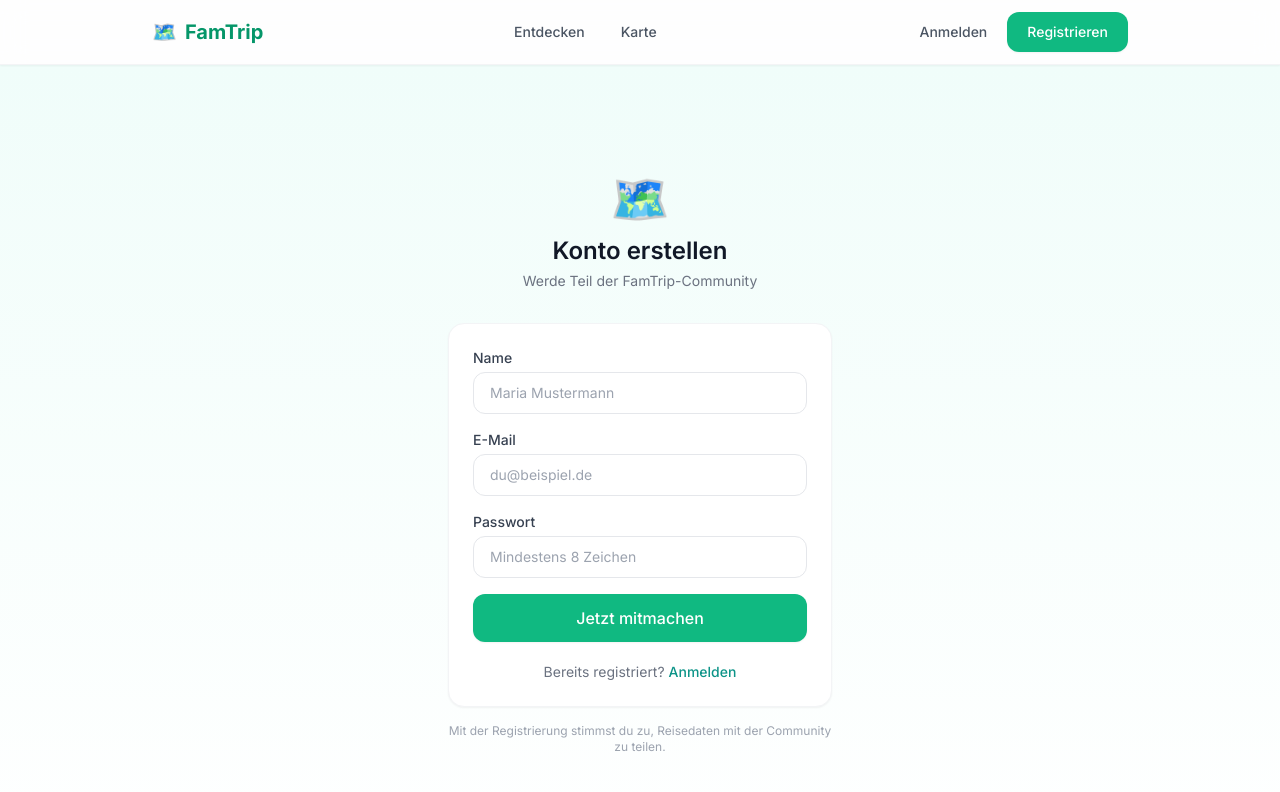
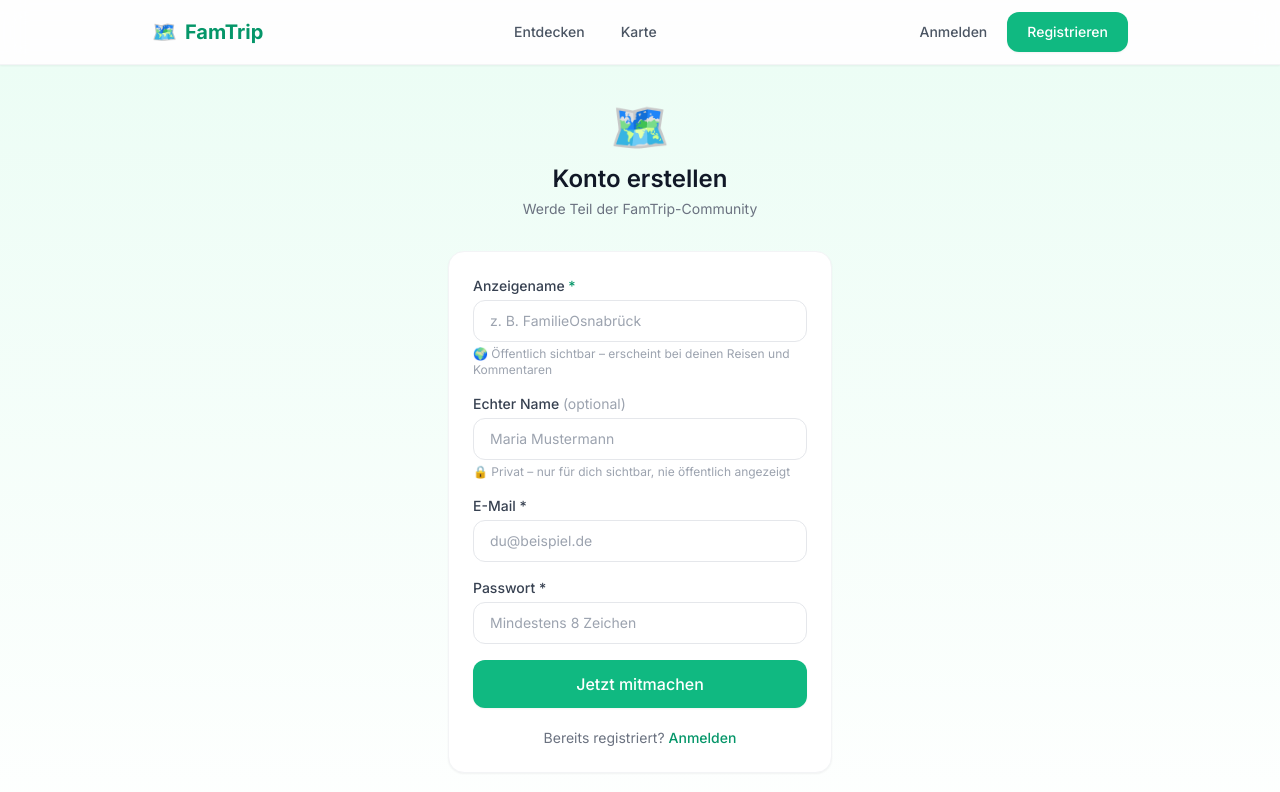
Before and after one commit to alexanderlooschen/famtrip-web, a Next.js app: page /registrieren in a window 1280 px wide. Shown: the top 792 px of the page. Built offline with nearby package versions, Linux system fonts and the light colour scheme.

Commit message:
Registrierung: Anzeigename und echter Name getrennt

```diff
--- a/app/registrieren/page.tsx
+++ b/app/registrieren/page.tsx
@@ -3,30 +3,45 @@
 
 import { useState } from 'react';
 import { useAuth } from '../../context/AuthContext';
+import { supabase } from '../../lib/supabase';
 
 export default function RegistrierenPage() {
   const { signUp } = useAuth();
-  const [name, setName]         = useState('');
-  const [email, setEmail]       = useState('');
-  const [passwort, setPasswort] = useState('');
-  const [fehler, setFehler]     = useState('');
-  const [erfolg, setErfolg]     = useState(false);
-  const [laden, setLaden]       = useState(false);
+  const [name, setName]             = useState('');
+  const [anzeigename, setAnzeigename] = useState('');
+  const [email, setEmail]           = useState('');
+  const [passwort, setPasswort]     = useState('');
+  const [fehler, setFehler]         = useState('');
+  const [erfolg, setErfolg]         = useState(false);
+  const [laden, setLaden]           = useState(false);
 
   const absenden = async (e: React.FormEvent) => {
     e.preventDefault();
     if (passwort.length < 8) { setFehler('Passwort muss mindestens 8 Zeichen haben.'); return; }
+    if (!anzeigename.trim()) { setFehler('Bitte einen Anzeigenamen wählen.'); return; }
+    if (anzeigename.length < 3) { setFehler('Anzeigename muss mindestens 3 Zeichen haben.'); return; }
     setFehler('');
     setLaden(true);
-    const err = await signUp(email, passwort, name);
+
+    const { error } = await signUp(email, passwort, name);
+    if (error) { setFehler(error); setLaden(false); return; }
+
+    // Anzeigename direkt nach Registrierung setzen
+    // (wird nach Email-Bestätigung aktiv – als Metadata mitgeben)
+    const { data: { session } } = await supabase.auth.getSession();
+    if (session) {
+      await supabase.from('users')
+        .update({ anzeigename: anzeigename.trim() })
+        .eq('id', session.user.id);
+    }
+
     setLaden(false);
-    if (err) setFehler(err);
-    else setErfolg(true);
+    setErfolg(true);
   };
 
   if (erfolg) {
     return (
-      <div className="min-h-screen flex items-center justify-center px-4 bg-gradient-to-b from-teal-50 to-white">
+      <div className="min-h-screen flex items-center justify-center px-4 bg-gradient-to-b from-emerald-50 to-white">
         <div className="text-center max-w-sm">
           <span className="text-6xl">📬</span>
           <h2 className="text-2xl font-semibold text-gray-900 mt-4 mb-2">Fast geschafft!</h2>
@@ -34,6 +49,10 @@
             Wir haben eine Bestätigungs-E-Mail an <strong>{email}</strong> gesendet.
             Bitte klicke auf den Link darin, um dein Konto zu aktivieren.
           </p>
+          <div className="bg-emerald-50 border border-emerald-100 rounded-xl p-4 mt-5 text-sm text-emerald-700">
+            <p>Dein Anzeigename: <strong>{anzeigename}</strong></p>
+            <p className="text-xs text-emerald-600 mt-1">So wirst du in der Community sichtbar sein.</p>
+          </div>
           <a href="/login" className="btn-primary inline-block mt-6">Zur Anmeldung</a>
         </div>
       </div>
@@ -41,7 +60,7 @@
   }
 
   return (
-    <div className="min-h-screen flex items-center justify-center px-4 bg-gradient-to-b from-teal-50 to-white">
+    <div className="min-h-screen flex items-center justify-center px-4 bg-gradient-to-b from-emerald-50 to-white">
       <div className="w-full max-w-sm">
         <div className="text-center mb-8">
           <span className="text-5xl">🗺️</span>
@@ -57,46 +76,77 @@
           )}
 
           <form onSubmit={absenden} className="space-y-4">
+
+            {/* Anzeigename – öffentlich */}
             <div>
-              <label className="block text-sm font-medium text-gray-700 mb-1">Name</label>
+              <label className="block text-sm font-medium text-gray-700 mb-1">
+                Anzeigename <span className="text-emerald-600">*</span>
+              </label>
               <input
-                type="text" required value={name} onChange={e => setName(e.target.value)}
+                type="text" required value={anzeigename}
+                onChange={e => setAnzeigename(e.target.value)}
+                placeholder="z. B. FamilieOsnabrück"
+                className="eingabe"
+              />
+              <p className="text-xs text-gray-400 mt-1">
+                🌍 Öffentlich sichtbar – erscheint bei deinen Reisen und Kommentaren
+              </p>
+            </div>
+
+            {/* Name – privat */}
+            <div>
+              <label className="block text-sm font-medium text-gray-700 mb-1">
+                Echter Name <span className="text-gray-400 font-normal">(optional)</span>
+              </label>
+              <input
+                type="text" value={name}
+                onChange={e => setName(e.target.value)}
                 placeholder="Maria Mustermann"
-                className="w-full border border-gray-200 rounded-xl px-4 py-2.5 text-sm focus:outline-none focus:ring-2 focus:ring-teal-300"
+                className="eingabe"
+              />
+              <p className="text-xs text-gray-400 mt-1">
+                🔒 Privat – nur für dich sichtbar, nie öffentlich angezeigt
+              </p>
+            </div>
+
+            <div>
+              <label className="block text-sm font-medium text-gray-700 mb-1">E-Mail *</label>
+              <input
+                type="email" required value={email}
+                onChange={e => setEmail(e.target.value)}
+                placeholder="du@beispiel.de"
+                className="eingabe"
               />
             </div>
+
             <div>
-              <label className="block text-sm font-medium text-gray-700 mb-1">E-Mail</label>
+              <label className="block text-sm font-medium text-gray-700 mb-1">Passwort *</label>
               <input
-                type="email" required value={email} onChange={e => setEmail(e.target.value)}
-                placeholder="du@beispiel.de"
-                className="w-full border border-gray-200 rounded-xl px-4 py-2.5 text-sm focus:outline-none focus:ring-2 focus:ring-teal-300"
+                type="password" required value={passwort}
+                onChange={e => setPasswort(e.target.value)}
+                placeholder="Mindestens 8 Zeichen"
+                className="eingabe"
               />
             </div>
-            <div>
-              <label className="block text-sm font-medium text-gray-700 mb-1">Passwort</label>
-              <input
-                type="password" required value={passwort} onChange={e => setPasswort(e.target.value)}
-                placeholder="Mindestens 8 Zeichen"
-                className="w-full border border-gray-200 rounded-xl px-4 py-2.5 text-sm focus:outline-none focus:ring-2 focus:ring-teal-300"
-              />
-            </div>
+
             <button
               type="submit" disabled={laden}
-              className="btn-primary w-full py-3 text-base"
-            >
+              className="btn-primary w-full py-3 text-base">
               {laden ? 'Konto wird erstellt …' : 'Jetzt mitmachen'}
             </button>
           </form>
 
           <p className="text-center text-sm text-gray-500 mt-5">
             Bereits registriert?{' '}
-            <a href="/login" className="text-teal-600 hover:text-teal-700 font-medium">Anmelden</a>
+            <a href="/login" className="text-emerald-600 hover:text-emerald-700 font-medium">
+              Anmelden
+            </a>
           </p>
         </div>
 
-        <p className="text-xs text-gray-400 text-center mt-4">
+        <p className="text-xs text-gray-400 text-center mt-4 leading-relaxed">
           Mit der Registrierung stimmst du zu, Reisedaten mit der Community zu teilen.
+          Dein echter Name bleibt immer privat.
         </p>
       </div>
     </div>
--- a/context/AuthContext.tsx
+++ b/context/AuthContext.tsx
@@ -21,7 +21,7 @@
   profil: Profil | null;
   laden: boolean;
   signIn:  (email: string, passwort: string) => Promise<string | null>;
-  signUp:  (email: string, passwort: string, name: string) => Promise<string | null>;
+  signUp:  (email: string, passwort: string, name: string, anzeigename?: string) => Promise<string | null>;
   signOut: () => Promise<void>;
   profilAktualisieren: (daten: Partial<Profil>) => Promise<void>;
 }
@@ -60,9 +60,9 @@
     return error?.message ?? null;
   };
 
-  const signUp = async (email: string, passwort: string, name: string) => {
+  const signUp = async (email: string, passwort: string, name: string, anzeigename?: string) => {
     const { error } = await supabase.auth.signUp({
-      email, password: passwort, options: { data: { name } },
+      email, password: passwort, options: { data: { name, anzeigename: anzeigename || name.split(' ')[0] } },
     });
     return error?.message ?? null;
   };
```
